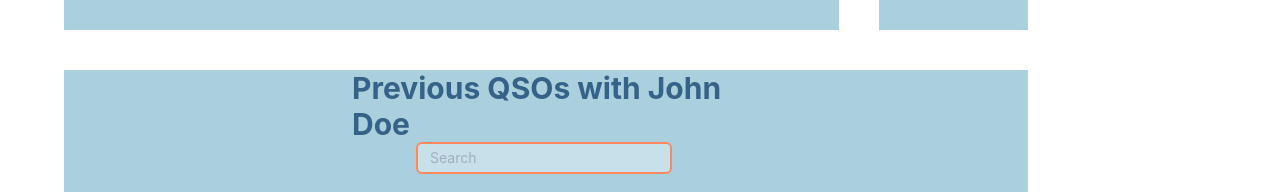
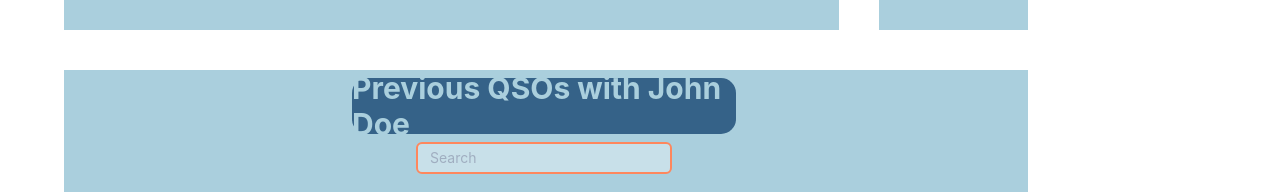
Before and after one commit to rek990/qso-corner, a React (Create React App) app: page /enternewqso in a window 1280 px wide. Shown: the part 388-580 px from the top of the page. Built offline with nearby package versions, Linux system fonts and the light colour scheme.

Commit message:
Adding heading to the previous QSO table.

```diff
--- a/src/components/newqso/QSOHistoryContainer.jsx
+++ b/src/components/newqso/QSOHistoryContainer.jsx
@@ -15,9 +15,19 @@ const QSOHistoryContainer = (props) => {
           justifyContent="center"
           alignItems="center"
         >
-          <Heading size="lg" color="#356288">
-            Previous QSOs with John Doe
-          </Heading>
+          {" "}
+          <Flex
+            width="30vw"
+            height="7vh"
+            bg="#356288"
+            borderRadius="15px"
+            justifyContent="center"
+            alignItems="center"
+          >
+            <Heading size="lg" color="#AACFDD">
+              Previous QSOs with John Doe
+            </Heading>
+          </Flex>
         </Flex>
         <QSOHistoryTable />
       </VStack>
```
